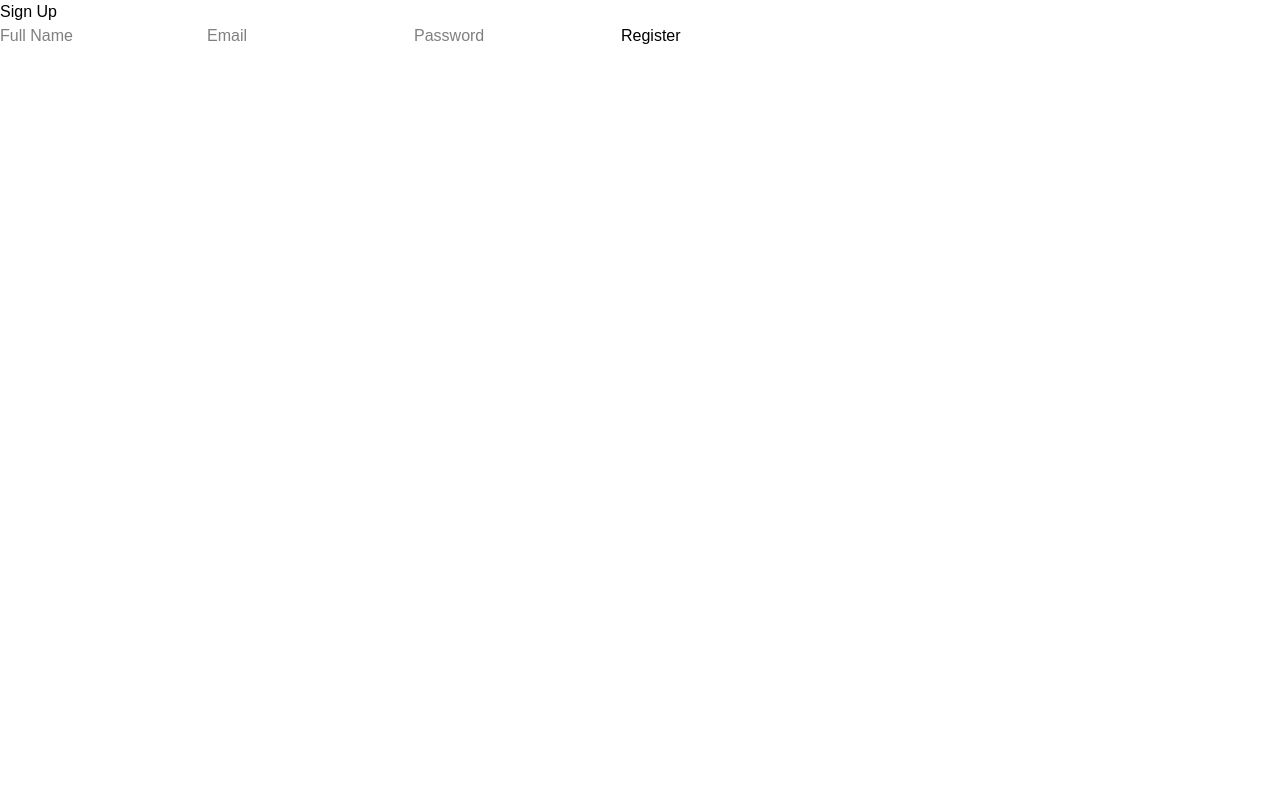
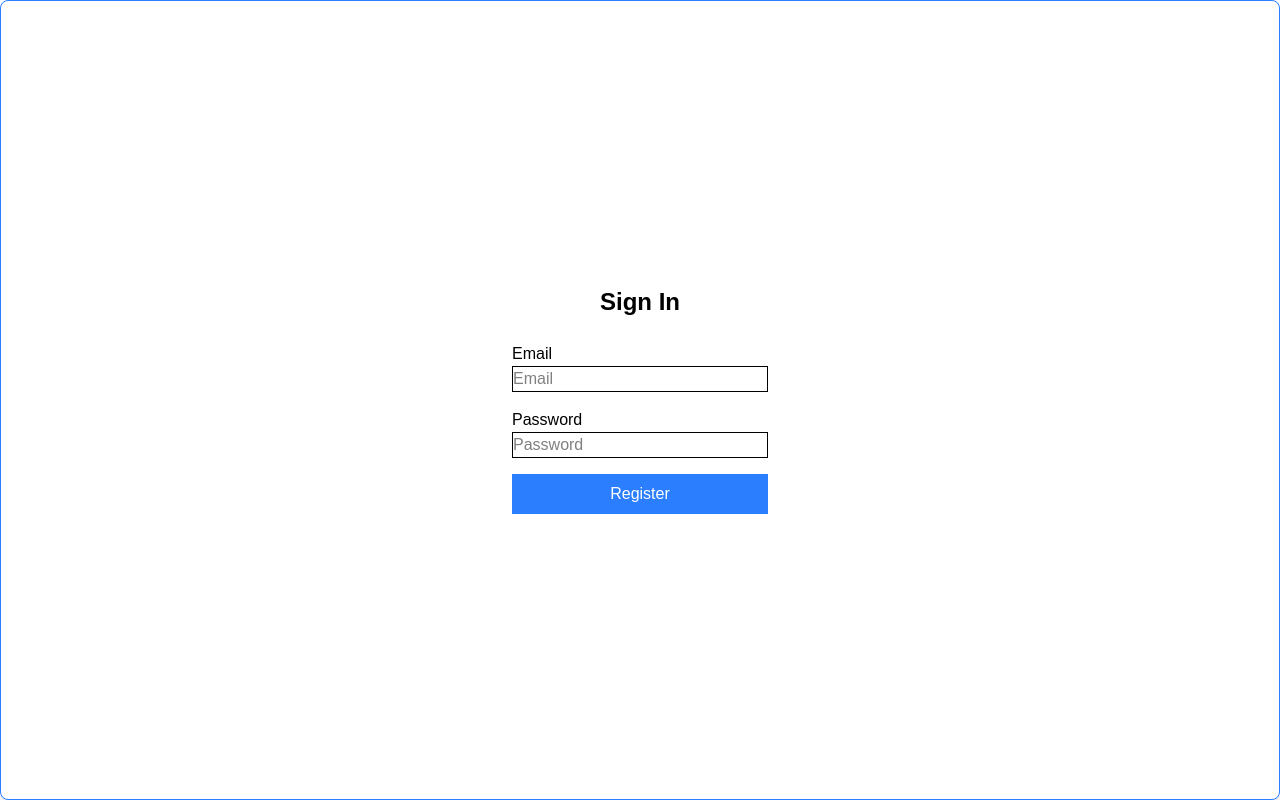
Before and after one commit to dela-ger/Talitha, a Next.js app in the folder talitha-app/: page / in a window 1280 px wide. Built offline with nearby package versions, Linux system fonts and the light colour scheme.

Commit message:
added minimal design to signUp and signIn

```diff
--- a/talitha-app/app/globals.css
+++ b/talitha-app/app/globals.css
@@ -7,7 +7,7 @@
 
 @theme inline {
   --color-background: var(--background);
-  --color-foreground: var(--foreground);
+  /* --color-foreground: var(--foreground); */
   --font-sans: var(--font-geist-sans);
   --font-mono: var(--font-geist-mono);
 }
--- a/talitha-app/app/page.tsx
+++ b/talitha-app/app/page.tsx
@@ -1,9 +1,10 @@
-import SignUpForm from "@/auth/nextjs/components/SignUpForm";
+import SignInForm from "@/auth/nextjs/components/SignInForm";
+// import SignUpForm from "@/auth/nextjs/components/SignUpForm";
 
 export default function Home() {
   return (
     <div>
-      <SignUpForm />
+      <SignInForm />
     </div>
   );
 }
--- a/talitha-app/auth/nextjs/components/SignInForm.tsx
+++ b/talitha-app/auth/nextjs/components/SignInForm.tsx
@@ -0,0 +1,69 @@
+"use client"
+import React, { useState } from 'react'
+
+function SignInForm() {
+    const [formData, setFromData] = useState({
+            email: '',
+            password: ''
+        });
+
+    const handleChange = (e: React.ChangeEvent<HTMLInputElement>) => {
+            const { name, value } = e.target;
+            setFromData({
+                ...formData, [name]: value
+            })
+        };
+
+        // handle submit when the form button is pressed
+    const handleSubmit = async (e: React.FormEvent<HTMLFormElement>) => {
+            e.preventDefault()
+            console.log("Button pressed")
+            // reset form after pressing submit
+            setFromData({
+                email: '',
+                password: ''
+            });
+        };
+
+
+  return (
+    <>
+        <form className='
+        flex flex-col min-h-screen justify-center items-center
+        p-8 rounded-lg shadow-md border bg-white border-blue-500' action="" onSubmit={handleSubmit}>
+
+            <h2 className='text-2xl font-bold mb-6'>Sign In</h2>
+
+            {/* email field */}
+            <div className='flex flex-col mb-4 w-64'>
+                <label className=''>Email</label>
+                <input className='border border-black-200'
+                    type="email"
+                    name='email'
+                    placeholder='Email'
+                    value={formData.email}
+                    onChange={handleChange}
+                />
+            </div>
+
+{/* password field */}
+            <div className='flex flex-col mb-4 w-64'>
+                <label className=''>Password</label>
+                <input className='border border-black-200'
+                    type="password"
+                    name='password'
+                    placeholder='Password'
+                    value={formData.password}
+                    onChange={handleChange}
+                />
+            </div>
+            <button type='submit'
+                className='w-64 bg-blue-500 text-white py-2 cursor-pointer'>
+                Register
+            </button>
+        </form>
+    </>
+  )
+}
+
+export default SignInForm
--- a/talitha-app/auth/nextjs/components/SignUpForm.tsx
+++ b/talitha-app/auth/nextjs/components/SignUpForm.tsx
@@ -28,30 +28,46 @@ function SignUpForm() {
 
   return (
     <>
-        <form action="" onSubmit={handleSubmit}>
-            <h2>Sign Up</h2>
-            <input
+        <form className='
+        flex flex-col min-h-screen justify-center items-center
+        p-8 rounded-lg shadow-md border bg-white border-blue-500' action="" onSubmit={handleSubmit}>
+            <h2 className='text-2xl font-bold mb-6'>Sign Up</h2>
+
+            {/* name field */}
+            <div className='flex flex-col mb-4 w-64 '>
+                <label className=''>Name</label>
+                <input className='border border-black-200'
                     type="text"
                     name='name'
                     placeholder='Full Name'
                     value={formData.name}
                     onChange={handleChange}
                 />
-            <input
+            </div>
+
+            <div className='flex flex-col mb-4 w-64'>
+                <label className=''>Email</label>
+                <input className='border border-black-200'
                     type="email"
                     name='email'
                     placeholder='Email'
                     value={formData.email}
                     onChange={handleChange}
                 />
-            <input
+            </div>
+
+            <div className='flex flex-col mb-4 w-64'>
+                <label className=''>Password</label>
+                <input className='border border-black-200'
                     type="password"
                     name='password'
                     placeholder='Password'
                     value={formData.password}
                     onChange={handleChange}
                 />
-            <button type='submit'>
+            </div>
+            <button type='submit'
+                className='w-64 bg-blue-500 text-white py-2 cursor-pointer'>
                 Register
             </button>
         </form>
```
Lines whose indentation alone changed are shown as unchanged.
